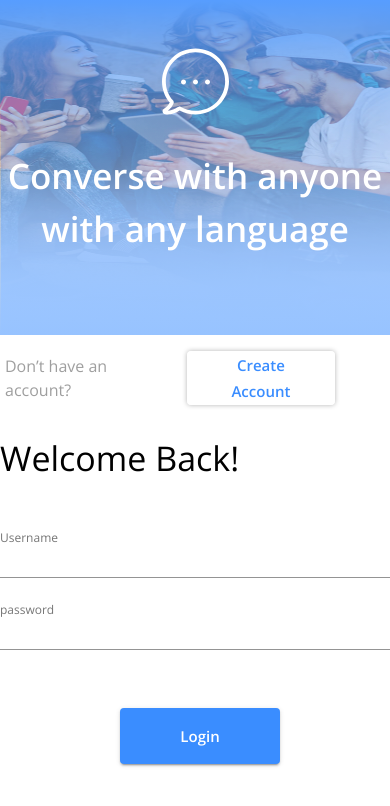
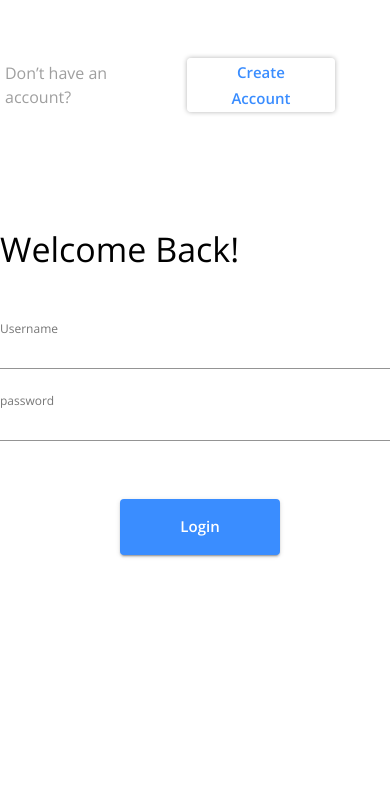
Before and after one commit to wl328Weiminli/message-application, a React (Create React App) app in the folder client/: page /login in a window 390 px wide. Shown: the top 806 px of the page. Built offline with nearby package versions, Linux system fonts and the light colour scheme; no server answers.

Commit message:
Hidden the leftBar when go mobile size

```diff
--- a/client/src/LoginOrRegister/LeftBar/index.js
+++ b/client/src/LoginOrRegister/LeftBar/index.js
@@ -8,7 +8,7 @@ const useStyles = makeStyles((theme) => ({
     height: "100%",
     background: `linear-gradient(#3A8DFF, transparent,  #86B9FF), url(${background})`,
     backgroundRepeat: "no-repeat",
-    backgroundSize: "100% 100%",
+    backgroundSize: "cover",
     opacity: "85%",
   },
   logo: {
--- a/client/src/LoginOrRegister/index.js
+++ b/client/src/LoginOrRegister/index.js
@@ -1,4 +1,4 @@
-import { Grid } from "@material-ui/core";
+import { Grid, Hidden } from "@material-ui/core";
 import { makeStyles } from "@material-ui/core/styles";
 import { useHistory } from "react-router-dom";
 import LeftBar from "./LeftBar";
@@ -37,9 +37,12 @@ const LoginOrRegister = (props) => {
   return (
     <>
       <Grid container className={classes.root}>
-        <Grid item xs={12} sm={5}>
-          <LeftBar />
-        </Grid>
+        <Hidden xsDown>
+          <Grid item sm={5}>
+            <LeftBar />
+          </Grid>
+        </Hidden>
+
         <Grid container item xs={12} sm={7}>
           {checkLoginOrRegister === "login" ? (
             <RightBar {...logInProps} children={<Login />} />
```
